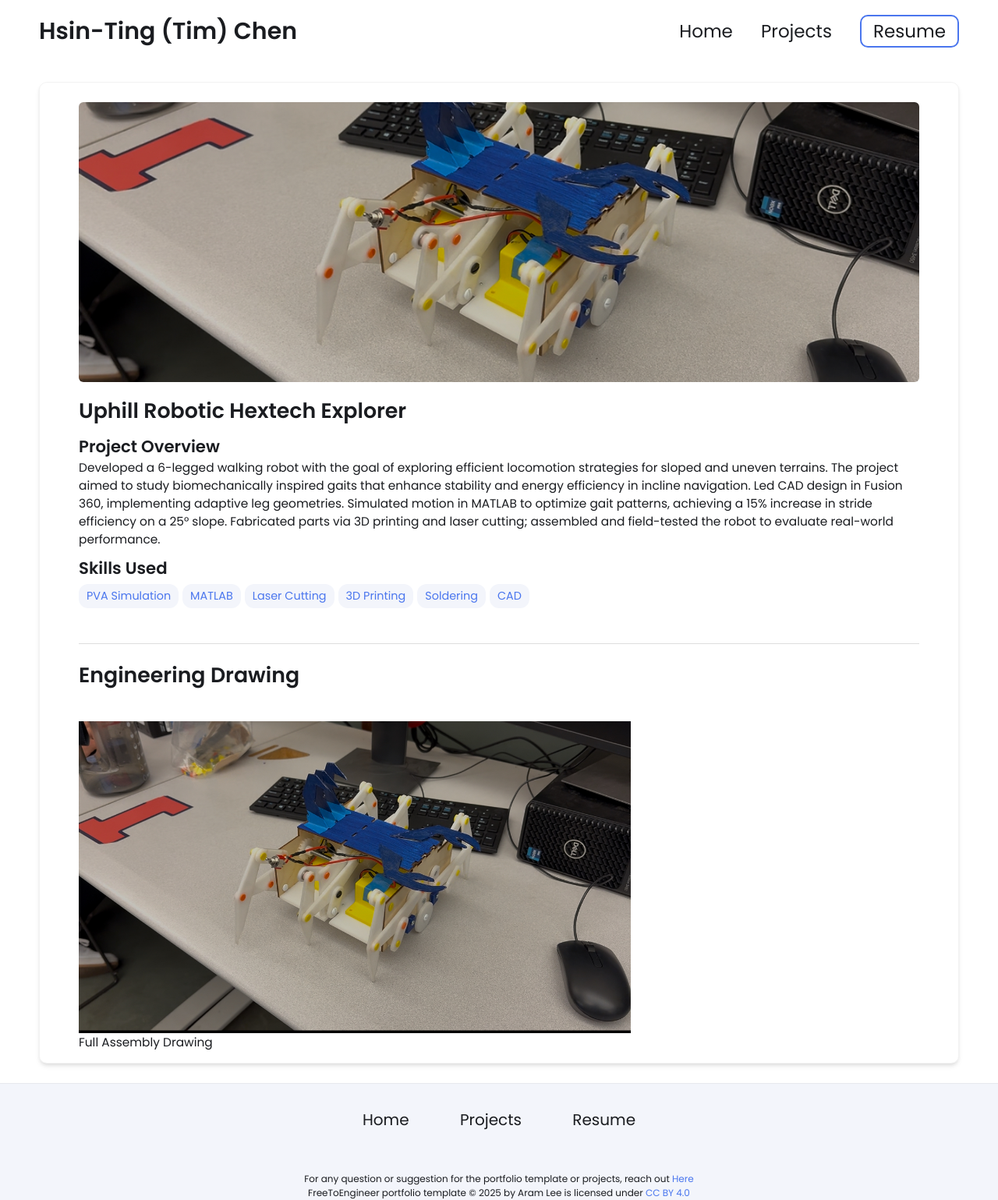
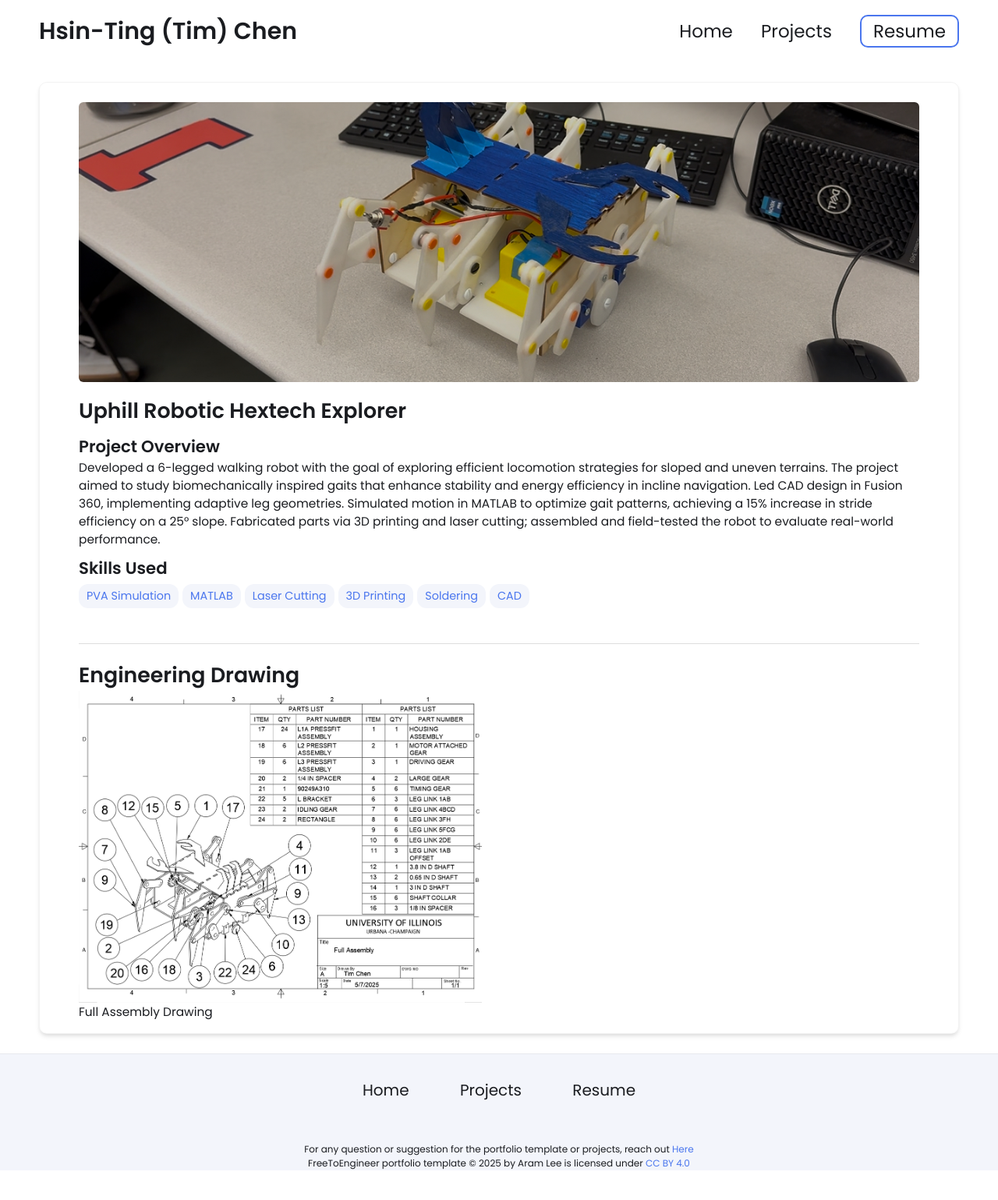
Before and after one commit to timchen863/timchen863.github.io, a Jekyll site: the page built from _projects/Uphill Robotic Hextech Explorer/index.md, in a window 1280 px wide. Shown: the whole page at 78% size. Built offline with Jekyll 4.4.1, drawn with Linux system fonts in a browser that asks for light colours; after the commit the page ends 1501 px from its top, so only the background shows below that.

Commit message:
Update index.md

```diff
--- a/_projects/Uphill Robotic Hextech Explorer/index.md
+++ b/_projects/Uphill Robotic Hextech Explorer/index.md
@@ -16,6 +16,5 @@ main-image: /hextechdemo.jpg
 
 ---
 # Engineering Drawing
-<img src="{{ include.images }}" height="{{ include.height }}">
-{% include image-gallery.html images="hextechdemo.jpg" height="400" %}
+{% include image-gallery.html images="FullAssemblyDrawing.png" height="400" %}
 Full Assembly Drawing
```
